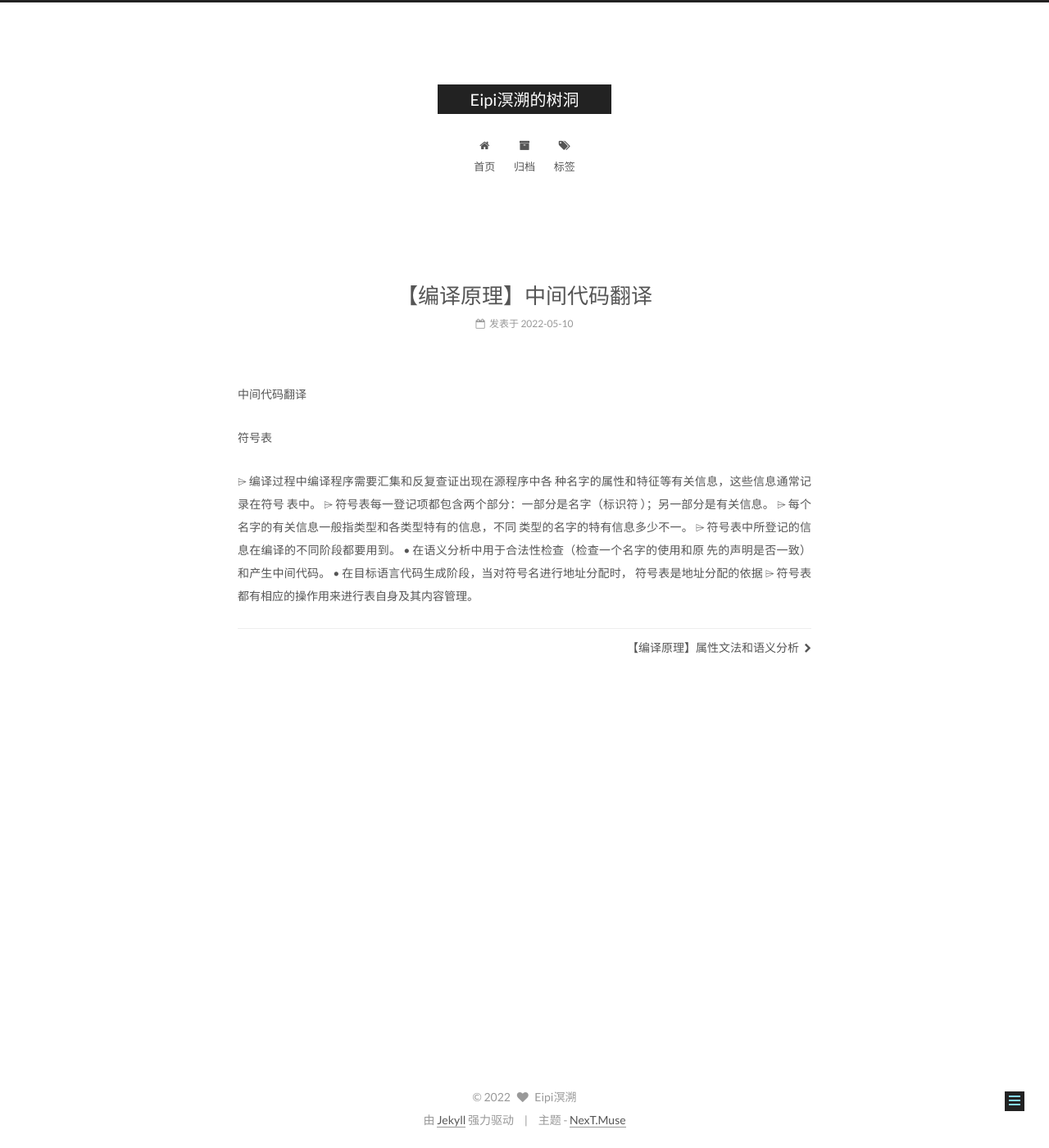
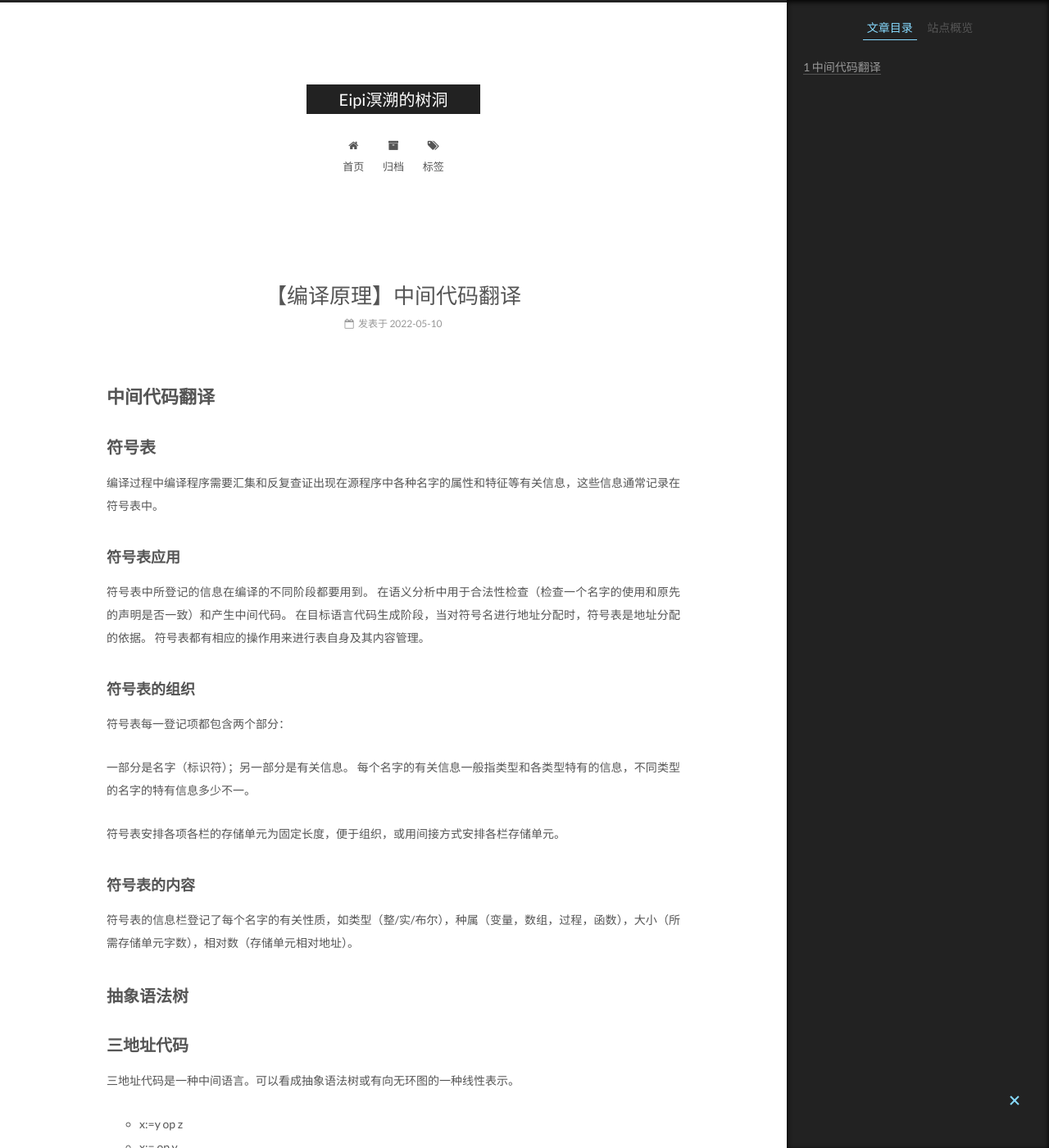
Before and after one commit to Eipi15926/eipi15926.github.io, a Jekyll site: the page built from _posts/2022-05-10-【编译原理】中间代码翻译.md, in a window 1280 px wide and 1400 px high. Shown: the whole window at 82% size. Built offline with Jekyll 4.4.1, drawn with Linux system fonts in a browser that asks for light colours; some of the changed text lies outside the part shown.

Commit message:
更新：母函数

```diff
--- a/_posts/2022-05-10-【编译原理】中间代码翻译.md
+++ b/_posts/2022-05-10-【编译原理】中间代码翻译.md
@@ -1,17 +1,68 @@
-中间代码翻译
+---
+title: 【编译原理】中间代码翻译
+tags:
+  - CS-编译原理
+typora-root-url: ..
+---
 
-符号表
+# 中间代码翻译
 
-⌲ 编译过程中编译程序需要汇集和反复查证出现在源程序中各
-种名字的属性和特征等有关信息，这些信息通常记录在符号
-表中。
-⌲ 符号表每一登记项都包含两个部分：一部分是名字（标识符
-）；另一部分是有关信息。
-⌲ 每个名字的有关信息一般指类型和各类型特有的信息，不同
-类型的名字的特有信息多少不一。
-⌲ 符号表中所登记的信息在编译的不同阶段都要用到。
-• 在语义分析中用于合法性检查（检查一个名字的使用和原
-先的声明是否一致）和产生中间代码。
-• 在目标语言代码生成阶段，当对符号名进行地址分配时，
-符号表是地址分配的依据
-⌲ 符号表都有相应的操作用来进行表自身及其内容管理。
+## 符号表
+
+编译过程中编译程序需要汇集和反复查证出现在源程序中各种名字的属性和特征等有关信息，这些信息通常记录在符号表中。
+
+
+
+### 符号表应用
+
+符号表中所登记的信息在编译的不同阶段都要用到。
+在语义分析中用于合法性检查（检查一个名字的使用和原先的声明是否一致）和产生中间代码。
+在目标语言代码生成阶段，当对符号名进行地址分配时，符号表是地址分配的依据。
+符号表都有相应的操作用来进行表自身及其内容管理。
+
+### 符号表的组织
+
+符号表每一登记项都包含两个部分：
+
+一部分是名字（标识符）；另一部分是有关信息。
+每个名字的有关信息一般指类型和各类型特有的信息，不同类型的名字的特有信息多少不一。
+
+符号表安排各项各栏的存储单元为固定长度，便于组织，或用间接方式安排各栏存储单元。
+
+### 符号表的内容
+
+符号表的信息栏登记了每个名字的有关性质，如类型（整/实/布尔），种属（变量，数组，过程，函数），大小（所需存储单元字数），相对数（存储单元相对地址）。
+
+
+
+## 抽象语法树
+
+
+
+## 三地址代码
+
+三地址代码是一种中间语言。可以看成抽象语法树或有向无环图的一种线性表示。
+- x:=y op z
+- x:= op y
+- x:=y
+- goto L
+- if x relop y goto L / if a goto L
+- 传参和转子程序
+- 索引赋值
+- 地址和指针赋值
+
+
+
+**四元式**，三地址语句的一种实现形式，由四个域（op,arg1,arg2,result）组成。
+
+三元式，引用计算结果通过引用计算该值的语句的位置。
+
+
+
+
+
+## 赋值语句生成三地址代码的S-属性文法
+
+![](.\assets\images\2022-05-10-1.jpg)
+
+翻译模式
```
Also changed, not shown: _posts/2022-04-12-【编译原理】语法分析.md (+1 -1 lines), _posts/2022-05-22-【组合数学】母函数与线性递推关系.md (added, +59 -0 lines), assets/images/2022-05-10-1.jpg (added).
